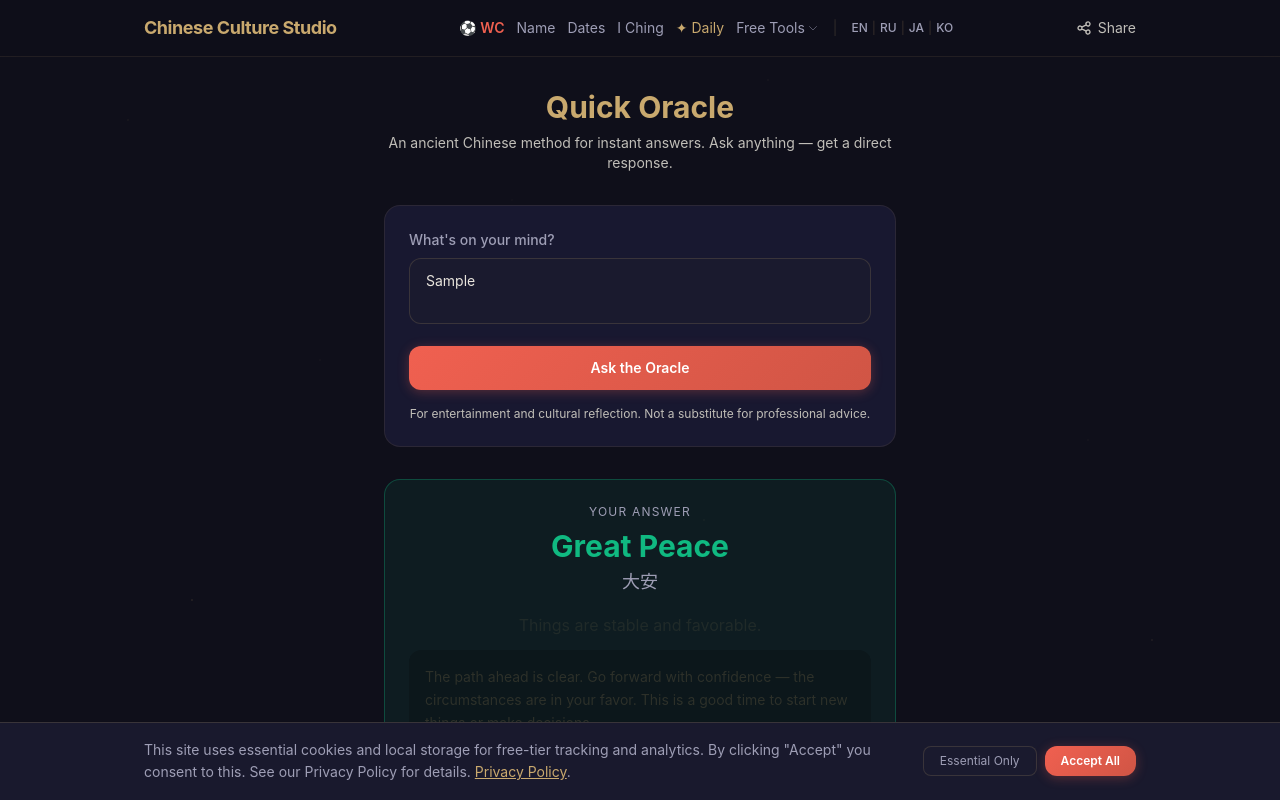
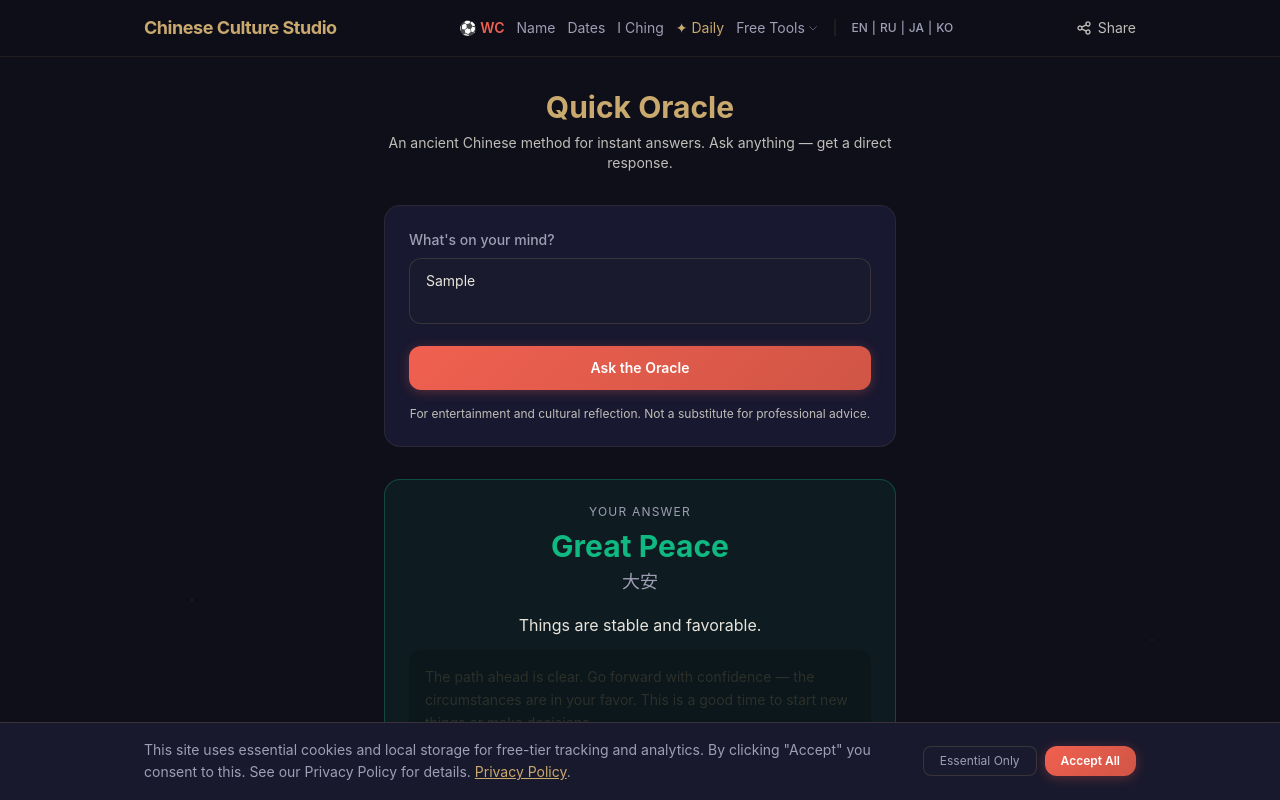
Before and after one commit to lionpon/chinese-culture-app, a Next.js app: page /about/tools/quick-oracle in a window 1280 px wide. Both pictures are taken after typing "Sample" into the empty fields and a click on the button "Ask the Oracle". Shown: the top 800 px of the page. Built offline with nearby package versions, Linux system fonts and the light colour scheme; no server answers; the database is empty.

Commit message:
fix: remove all invisible text-stone-200/300 colors site-wide — use CSS variables on light theme

```diff
--- a/src/app/[locale]/tools/quick-oracle/page.tsx
+++ b/src/app/[locale]/tools/quick-oracle/page.tsx
@@ -121,7 +121,7 @@ export default function QuickOraclePage() {
             <p className="text-xs uppercase tracking-widest text-stone-400 mb-2">{t("yourAnswer")}</p>
             <p className="text-3xl font-bold mb-1" style={{ color: colors.text }}>{result.palace.nameEn}</p>
             <p className="text-lg text-stone-400 mb-4">{result.palace.name}</p>
-            <p className="text-base text-stone-200 leading-relaxed mb-3">{result.palace.verdictText}</p>
+            <p className="text-base leading-relaxed mb-3" style={{ color: "var(--text-primary)" }}>{result.palace.verdictText}</p>
             {(result.palace.guidance || result.palace.conclusion) && (
               <div className="bg-black/20 rounded-xl p-4 text-left">
                 <p className="text-sm text-stone-300 leading-relaxed">{result.palace.conclusion || result.palace.guidance}</p>
@@ -135,7 +135,7 @@ export default function QuickOraclePage() {
 
           <div className="card-classic p-4 text-center">
             <p className="text-xs text-stone-400 mb-1">{t("timingHint")}</p>
-            <p className="text-sm text-stone-300">{result.palace.timing}</p>
+            <p className="text-sm" style={{ color: "var(--text-primary)" }}>{result.palace.timing}</p>
           </div>
 
           <div className="flex flex-wrap justify-center gap-3">
@@ -145,7 +145,7 @@ export default function QuickOraclePage() {
           </div>
 
           <div className="card-classic p-4">
-            <button onClick={() => setShowCalc(!showCalc)} className="w-full text-left flex items-center justify-between text-xs text-stone-400 hover:text-stone-300 transition-colors">
+            <button onClick={() => setShowCalc(!showCalc)} className="w-full text-left flex items-center justify-between text-xs text-stone-400 transition-colors hover:opacity-70">
               <span>{t("howItWorks")}</span>
               <span>{showCalc ? "▾" : "▸"}</span>
             </button>
@@ -169,7 +169,7 @@ export default function QuickOraclePage() {
           </div>
 
           <div className="card-classic p-5 text-center" style={{ borderColor: "var(--border-medium)" }}>
-            <p className="text-sm text-stone-300 mb-1">{t("upsellTitle")}</p>
+            <p className="text-sm mb-1" style={{ color: "var(--text-primary)" }}>{t("upsellTitle")}</p>
             <p className="text-xs text-stone-500 mb-3">{t("upsellDesc")}</p>
             <Link href="/divination" className="inline-block px-5 py-2 rounded-xl text-sm font-medium btn-primary">{t("upsellCta")}</Link>
           </div>
--- a/src/components/DreamInterpretationResultView.tsx
+++ b/src/components/DreamInterpretationResultView.tsx
@@ -80,7 +80,7 @@ export default function DreamInterpretationResultView({
           <span className="text-base font-normal text-stone-500">
             ({dt.chineseCategory})
           </span>
-          <span className="mx-2 text-stone-300">|</span>
+          <span className="mx-2 text-stone-400">|</span>
           <span className="text-base font-normal text-stone-500">
             {dt.freudianTypeEn}
           </span>
--- a/src/components/LanguageSwitcher.tsx
+++ b/src/components/LanguageSwitcher.tsx
@@ -26,7 +26,7 @@ export default function LanguageSwitcher() {
       >
         EN
       </button>
-      <span className="text-stone-300">|</span>
+      <span className="text-stone-400">|</span>
       <button
         onClick={() => switchTo("ru")}
         className={`hover:text-stone-800 transition-colors ${locale === "ru" ? "text-stone-800 font-bold" : "text-stone-400"}`}
@@ -34,7 +34,7 @@ export default function LanguageSwitcher() {
       >
         RU
       </button>
-      <span className="text-stone-300">|</span>
+      <span className="text-stone-400">|</span>
       <button
         onClick={() => switchTo("ja")}
         className={`hover:text-stone-800 transition-colors ${locale === "ja" ? "text-stone-800 font-bold" : "text-stone-400"}`}
@@ -42,7 +42,7 @@ export default function LanguageSwitcher() {
       >
         JA
       </button>
-      <span className="text-stone-300">|</span>
+      <span className="text-stone-400">|</span>
       <button
         onClick={() => switchTo("ko")}
         className={`hover:text-stone-800 transition-colors ${locale === "ko" ? "text-stone-800 font-bold" : "text-stone-400"}`}
```
